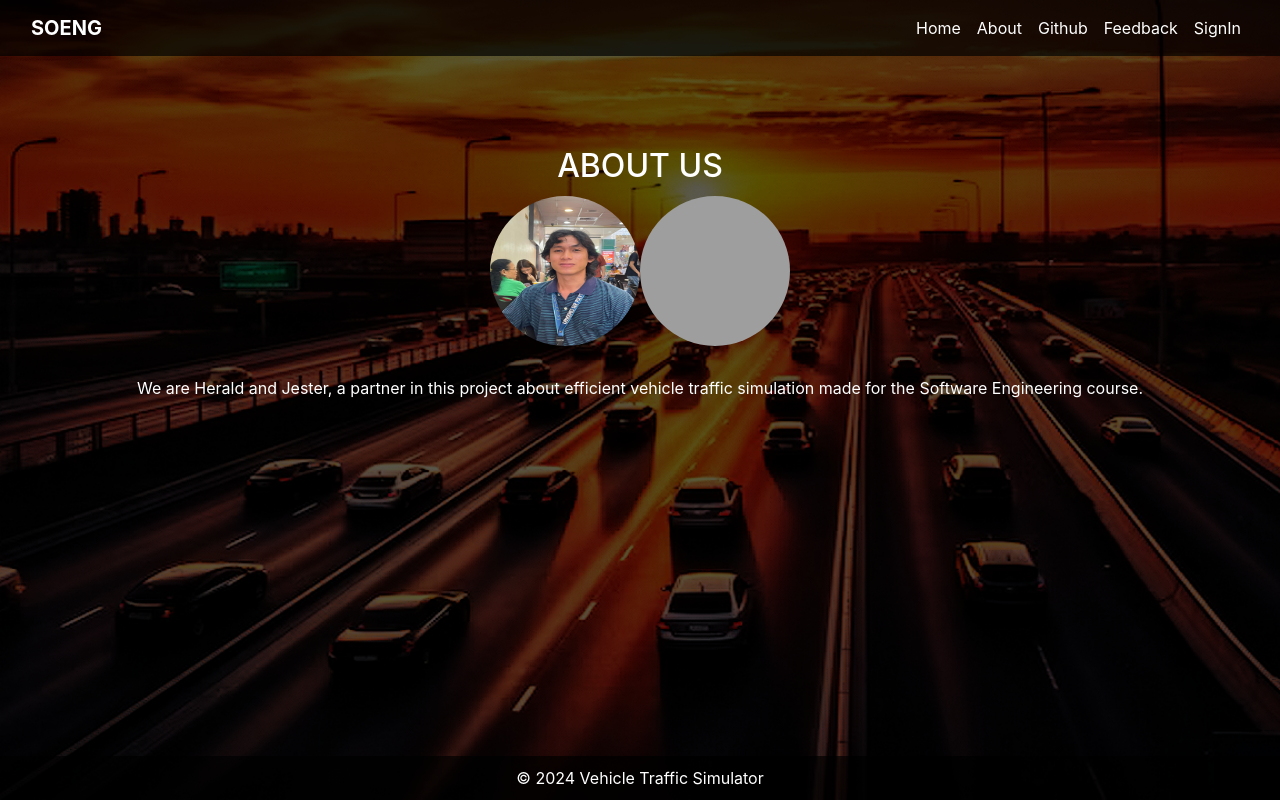
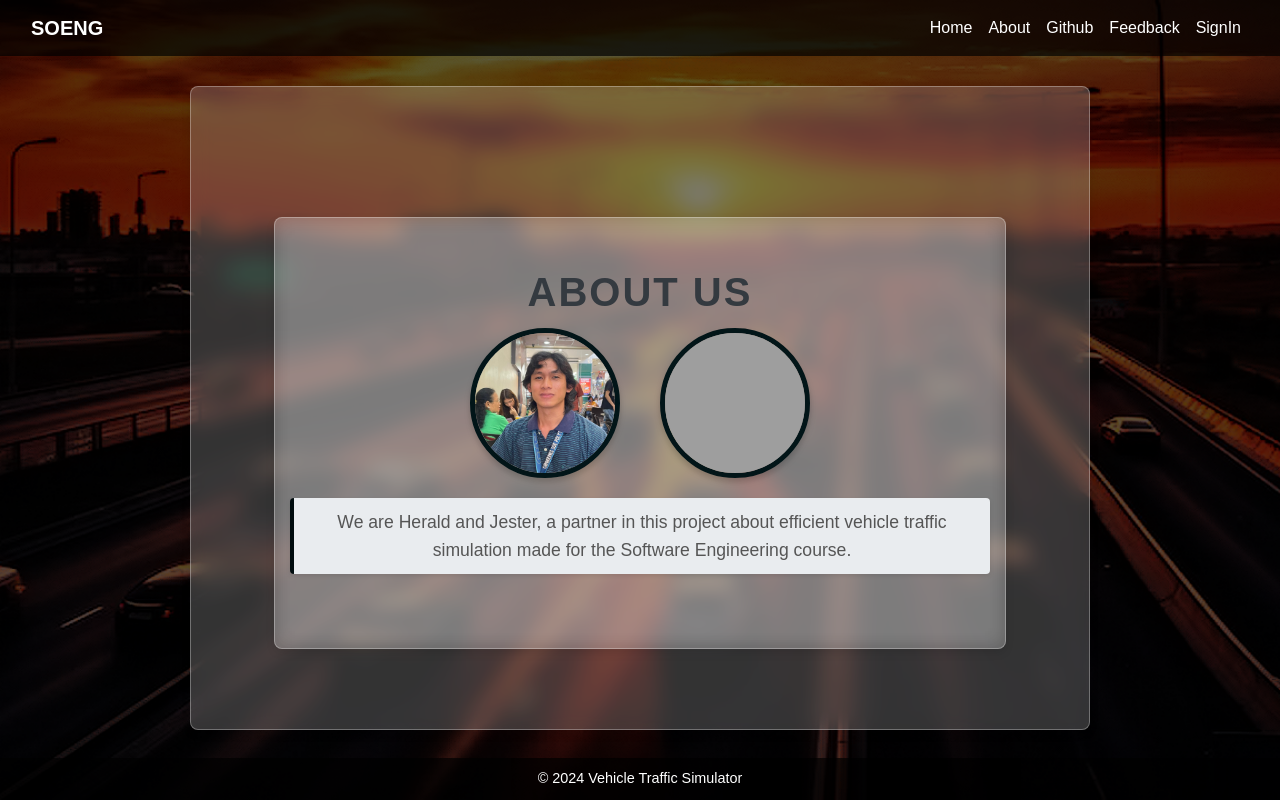
Before and after one commit to Devcavi19/SE-CS3110-Project, a Flask app: page /about in a window 1280 px wide. Run offline with Flask 3, Linux system fonts and the light colour scheme; some libraries are stand-ins or nearby versions; grey boxes are pictures that could not be loaded.

Commit message:
about.css revision

```diff
--- a/static/css/about.css
+++ b/static/css/about.css
@@ -1,45 +1,124 @@
+/* General Reset */
 * {
     margin: 0;
     padding: 0;
     box-sizing: border-box;
+    font-family: 'Arial', sans-serif;
 }
 
-.about-container {
-    justify-content: center;
-    align-items: center;
+/* Body Background */
+body {
+    background-color: #f8f9fa;
+    color: #333;
 }
 
+/* About Container */
+.about-container {
+    display: flex;
+    flex-direction: column;
+    align-items: center;
+    justify-content: center;
+    padding: 50px 15px;
+    text-align: center;
+
+    background: rgba(255, 255, 255, 0.2); /* Semi-transparent white */
+    backdrop-filter: blur(10px); /* Blurs the background */
+    -webkit-backdrop-filter: blur(10px); /* For Safari support */
+
+    box-shadow: 0 4px 8px rgba(0, 0, 0, 0.1);
+    border: 1px solid rgba(255, 255, 255, 0.3);
+    border-radius: 8px;
+
+    margin: 30px auto;
+    max-width: 900px;
+    transition: transform 0.3s ease-in-out;
+}
+
+.about-container:hover {
+    transform: scale(1.02);
+}
+
+/* Header Text */
+.aboutTxt h2 {
+    font-size: 2.5rem;
+    color: #343a40;
+    margin-bottom: 20px;
+    text-transform: uppercase;
+    font-weight: 700;
+    letter-spacing: 2px;
+}
+
+/* Team Images */
 .ourImage {
-    width: 100%;
-    height: 100%;
     display: flex;
     justify-content: center;
-    align-items: center;
+    gap: 40px;
+    margin: 20px 0;
+    flex-wrap: wrap;
 }
 
 .ourImage img {
     width: 150px;
     height: 150px;
     border-radius: 50%;
+    object-fit: cover;
+    border: 5px solid #021518;
+    box-shadow: 0 4px 6px rgba(0, 0, 0, 0.2);
+    transition: transform 0.3s ease-in-out;
 }
 
-.aboutTxt {
-    display: flex;
-    justify-content: center;
-    align-items: center;
-    height: 100vh; /* Adjust height as needed */
+.ourImage img:hover {
+    transform: translateY(-10px);
+    border-color: #01050a;
 }
 
-.aboutTxt h2 {
-    margin-bottom: 20px;
-    color: white;
+/* About Sentence */
+.aboutSentence p {
+    font-size: 1.1rem;
+    line-height: 1.6;
+    color: #555;
+    max-width: 700px;
+    margin: 0 auto;
+    padding: 10px 15px;
+    background: #e9ecef;
+    border-left: 4px solid #000c0e;
+    box-shadow: 0 2px 5px rgba(0, 0, 0, 0.1);
+    border-radius: 4px;
+    transition: all 0.3s ease-in-out;
 }
 
-.aboutSentence {
-    display: flex;
-    justify-content: center;
-    align-items: center;
-    height: 100vh; /* Adjust height as needed */
+.aboutSentence p:hover {
+    background: #17a2b8;
+    color: #fff;
+    border-left-color: #007bff;
+}
+
+/* Footer */
+footer {
     text-align: center;
-    color: white;
+    padding: 10px 0;
+    background-color: #343a40;
+    color: #ffffff;
+    font-size: 0.9rem;
+    margin-top: 20px;
 }
+
+footer p {
+    margin: 0;
+}
+
+/* Responsive Design */
+@media (max-width: 768px) {
+    .aboutTxt h2 {
+        font-size: 2rem;
+    }
+
+    .ourImage img {
+        width: 120px;
+        height: 120px;
+    }
+
+    .aboutSentence p {
+        font-size: 1rem;
+    }
+}
```
